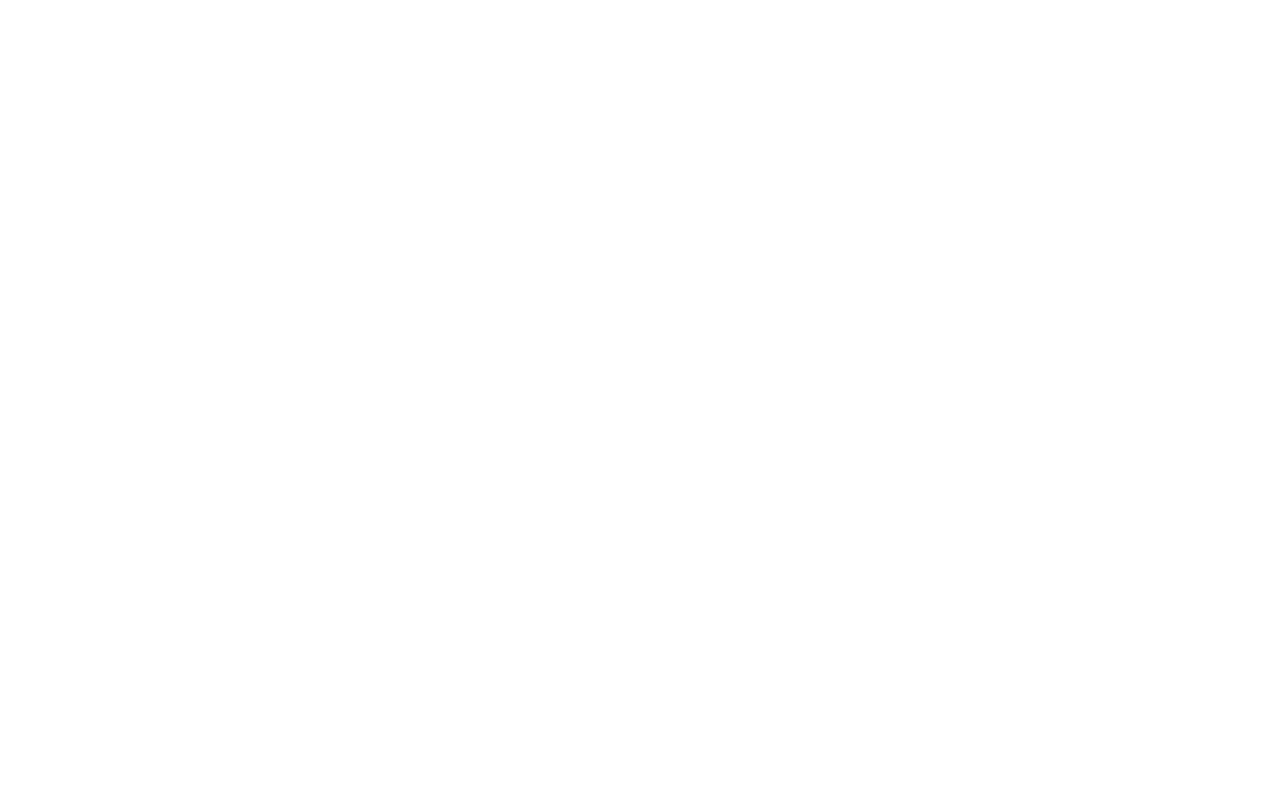
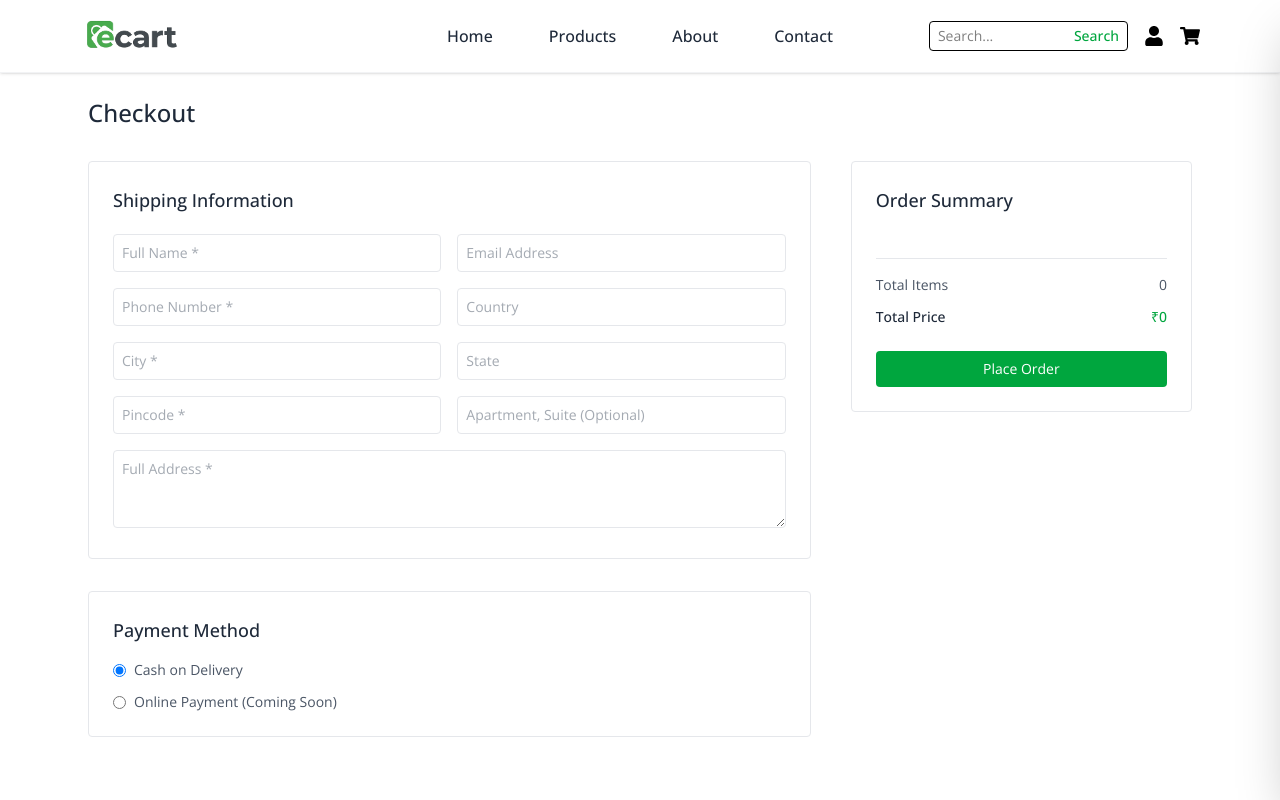
Before and after one commit to saurabhkumarxmpt/mern-ecommerce-app, a React app in the folder frontend/: page /checkout in a window 1280 px wide. Before the commit this address had no page. Shown: the top 800 px of the page. Built offline with nearby package versions, Linux system fonts and the light colour scheme; the HTML template or start-up script is replaced by a standard one.

Commit message:
make the checkout ui

```diff
--- a/frontend/src/components/home/FeaturedProducts.jsx
+++ b/frontend/src/components/home/FeaturedProducts.jsx
@@ -1,10 +1,14 @@
 import React,{useState,useEffect} from 'react';
 import { HomePage }from '../../services/HomePageServices';
+import { Link } from 'react-router-dom';
+import { useCart } from '../../context/CartContext';
 
 const FeaturedProducts = () => {
 
     const [featuredProducts, setFeaturedProducts] = useState([]);
     const[loading,setloading]=useState(true);
+    const {addToCart,setIsMiniCartOpen} =useCart();
+
 
     useEffect(()=>{
 
@@ -34,19 +38,24 @@ const FeaturedProducts = () => {
             Featured <span className="text-green-700">Products</span>
           </h2>
 
+          <Link to={'/products'}>
           <button className="bg-green-600 text-white px-4 py-2 rounded-md hover:bg-green-700 transition cursor-pointer">
             View All Products →
           </button>
+          </Link>
         </div>
 
         {/* Grid */}
         <div className="grid grid-cols-2 md:grid-cols-3 lg:grid-cols-4 gap-8">
 
           {featuredProducts.map((product) => (
+
             <div
               key={product.id}
+
               className="bg-gray-100 p-4 rounded-sm shadow hover:shadow-md transition duration-300 hover:-translate-y-1"
             >
+               <Link to={`/products/${product._id}`}>
               <div className="flex justify-center mb-4">
                 <img
                   src={product.images[0]}
@@ -55,17 +64,25 @@ const FeaturedProducts = () => {
                 />
               </div>
 
+
               <h3 className="text-sm font-medium mb-2">
                 {product.name}
               </h3>
-
-              <p className="text-[13px] py-1 text-green-600">category/{product.category}</p>
+              </Link>
+              <Link to={`/products?category=${product.category}`}>
+              <p className="text-[13px] py-1 text-green-600 hover:underline">category/{product.category}</p>
+              </Link>
 
               <p className="font-semibold text-gray-800 mb-3">
                 Rs.{product.price}/-
               </p>
 
-              <button className="w-full bg-green-600 text-white py-2 rounded-md hover:bg-green-700 transition">
+              <button
+              onClick={()=>{
+                addToCart(product,1),
+                setIsMiniCartOpen(true)
+              }}
+              className="w-full bg-green-600 text-white py-2 rounded-md hover:bg-green-700 transition">
                 Add to Cart
               </button>
             </div>
--- a/frontend/src/components/layout/Navbar.jsx
+++ b/frontend/src/components/layout/Navbar.jsx
@@ -65,18 +65,18 @@ const Navbar = () => {
 
 
           <Link to="/register">
-            <FaUser className="cursor-pointer hover:text-green-600 transition duration-300" />
+            <FaUser className="cursor-pointer hover:text-green-600 transition duration-300" size={20} />
           </Link>
          <button
         onClick={() => setIsMiniCartOpen(true)}
         className="relative"
-      >
-        <FaShoppingCart size={24} />
+        >
+          <FaShoppingCart size={20} />
 
-        {totalItems > 0 && (
-          <span className="absolute -top-2 -right-2 bg-red-500 text-white text-xs px-2 py-[2px] rounded-full">
-            {totalItems}
-          </span>
+          {totalItems > 0 && (
+            <span className="absolute -top-3 -right-3 bg-green-600 text-white text-[10px] px-2 py-[2px] rounded-full">
+              {totalItems}
+            </span>
         )}
       </button>
         </div>
--- a/frontend/src/components/layout/UserLayout.jsx
+++ b/frontend/src/components/layout/UserLayout.jsx
@@ -6,14 +6,10 @@ import MiniCart from "../home/MiniCart";
 
 const Layout=()=>{
 
-    const [isMiniCartOpen, setIsMiniCartOpen] = useState(false);
     return(
         <>
-        <Navbar setIsMiniCartOpen={setIsMiniCartOpen}/>
-        <MiniCart
-        isOpen={isMiniCartOpen}
-        setIsOpen={setIsMiniCartOpen}
-      />
+        <Navbar/>
+        <MiniCart/>
         <Outlet/>
         <Footer/>
         </>
--- /dev/null
+++ b/frontend/src/pages/CheckOutPage.jsx
@@ -0,0 +1,225 @@
+import React, { useState } from "react";
+import { useCart } from "../context/CartContext";
+
+const CheckoutPage = () => {
+  const { cart, totalPrice, totalItems, clearCart } = useCart();
+
+  const [formData, setFormData] = useState({
+    fullName: "",
+    email: "",
+    phone: "",
+    address: "",
+    apartment: "",
+    city: "",
+    state: "",
+    country: "",
+    pincode: "",
+    paymentMethod: "cod",
+  });
+
+  const handleChange = (e) => {
+    setFormData({
+      ...formData,
+      [e.target.name]: e.target.value,
+    });
+  };
+
+  const handlePlaceOrder = () => {
+    if (
+      !formData.fullName ||
+      !formData.phone ||
+      !formData.address ||
+      !formData.city ||
+      !formData.pincode
+    ) {
+      alert("Please fill all required fields");
+      return;
+    }
+
+    alert("Order Placed Successfully 🎉");
+    clearCart();
+  };
+
+  return (
+    <div className="max-w-6xl mx-auto p-6 text-gray-600">
+      <h1 className="text-2xl font-medium mb-8 text-gray-800">
+        Checkout
+      </h1>
+
+      <div className="grid grid-cols-1 lg:grid-cols-3 gap-10">
+
+        {/* LEFT SIDE */}
+        <div className="lg:col-span-2 space-y-8">
+
+          {/* Shipping Information */}
+          <div className="border border-gray-200 rounded-sm p-6">
+            <h2 className="text-lg font-medium mb-5 text-gray-800">
+              Shipping Information
+            </h2>
+
+            <div className="grid grid-cols-1 sm:grid-cols-2 gap-4 text-sm">
+              <input
+                type="text"
+                name="fullName"
+                placeholder="Full Name *"
+                className="border border-gray-200 p-2 rounded-sm"
+                onChange={handleChange}
+              />
+
+              <input
+                type="email"
+                name="email"
+                placeholder="Email Address"
+                className="border border-gray-200 p-2 rounded-sm"
+                onChange={handleChange}
+              />
+
+              <input
+                type="text"
+                name="phone"
+                placeholder="Phone Number *"
+                className="border border-gray-200 p-2 rounded-sm"
+                onChange={handleChange}
+              />
+
+              <input
+                type="text"
+                name="country"
+                placeholder="Country"
+                className="border border-gray-200 p-2 rounded-sm"
+                onChange={handleChange}
+              />
+
+              <input
+                type="text"
+                name="city"
+                placeholder="City *"
+                className="border border-gray-200 p-2 rounded-sm"
+                onChange={handleChange}
+              />
+
+              <input
+                type="text"
+                name="state"
+                placeholder="State"
+                className="border border-gray-200 p-2 rounded-sm"
+                onChange={handleChange}
+              />
+
+              <input
+                type="text"
+                name="pincode"
+                placeholder="Pincode *"
+                className="border border-gray-200 p-2 rounded-sm"
+                onChange={handleChange}
+              />
+
+              <input
+                type="text"
+                name="apartment"
+                placeholder="Apartment, Suite (Optional)"
+                className="border border-gray-200 p-2 rounded-sm"
+                onChange={handleChange}
+              />
+            </div>
+
+            <textarea
+              name="address"
+              placeholder="Full Address *"
+              rows="3"
+              className="border border-gray-200 p-2 rounded-sm w-full mt-4 text-sm"
+              onChange={handleChange}
+            />
+          </div>
+
+          {/* Payment Method */}
+          <div className="border border-gray-200 rounded-sm p-6">
+            <h2 className="text-lg font-medium mb-4 text-gray-800">
+              Payment Method
+            </h2>
+
+            <div className="space-y-3 text-sm">
+              <label className="flex items-center gap-2">
+                <input
+                  type="radio"
+                  name="paymentMethod"
+                  value="cod"
+                  checked={formData.paymentMethod === "cod"}
+                  onChange={handleChange}
+                />
+                Cash on Delivery
+              </label>
+
+              <label className="flex items-center gap-2">
+                <input
+                  type="radio"
+                  name="paymentMethod"
+                  value="online"
+                  onChange={handleChange}
+                />
+                Online Payment (Coming Soon)
+              </label>
+            </div>
+          </div>
+        </div>
+
+        {/* RIGHT SIDE - ORDER SUMMARY */}
+        <div className="border border-gray-200 rounded-sm p-6 h-fit">
+          <h2 className="text-lg font-medium mb-6 text-gray-800">
+            Order Summary
+          </h2>
+
+          <div className="space-y-4 max-h-72 overflow-y-auto">
+            {cart.map((item) => (
+              <div
+                key={item._id}
+                className="flex gap-4 border-b border-gray-200 pb-4"
+              >
+                <img
+                  src={item.images?.[0]}
+                  alt={item.name}
+                  className="w-16 h-16 object-cover rounded-sm border border-gray-200"
+                />
+
+                <div className="flex-1 text-sm">
+                  <p className="font-medium text-gray-800 line-clamp-1">
+                    {item.name}
+                  </p>
+                  <p>
+                    Qty: {item.quantity}
+                  </p>
+                  <p className="mt-1 font-medium text-gray-800">
+                    ₹{item.price * item.quantity}
+                  </p>
+                </div>
+              </div>
+            ))}
+          </div>
+
+          <div className="border-t border-gray-200 mt-5 pt-4 text-sm space-y-3">
+            <div className="flex justify-between">
+              <span>Total Items</span>
+              <span>{totalItems}</span>
+            </div>
+
+            <div className="flex justify-between font-medium text-gray-800">
+              <span>Total Price</span>
+              <span className="text-green-600">
+                ₹{totalPrice}
+              </span>
+            </div>
+          </div>
+
+          <button
+            onClick={handlePlaceOrder}
+            className="w-full bg-green-600 hover:bg-green-700 transition text-white py-2 rounded-sm text-sm mt-6"
+          >
+            Place Order
+          </button>
+        </div>
+      </div>
+    </div>
+  );
+};
+
+export default CheckoutPage;
--- a/frontend/src/routes/AppRoutes.jsx
+++ b/frontend/src/routes/AppRoutes.jsx
@@ -7,6 +7,7 @@ import SignUp from '../features/auth/pages/Register';
 import ProductListning from '../pages/ProductListning';
 import ProductDetails from '../pages/ProductDetail';
 import CartPage from '../pages/CartPage';
+import CheckoutPage from '../pages/CheckOutPage';
 
 const AppRoutes=()=>{
     return(
@@ -17,6 +18,7 @@ const AppRoutes=()=>{
                 <Route path='/register' element={<SignUp/>} />
                 <Route path='/products' element={<ProductListning/>} />
                 <Route path='/cart' element={<CartPage/>} />
+                <Route path='/checkout' element={<CheckoutPage/>} />
                 <Route path='/products/:id' element={<ProductDetails/>} />
             </Route>
         </Routes>
```
Also changed, not shown: frontend/src/components/home/MiniCart.jsx (+72 -23 lines), frontend/src/pages/CartPage.jsx (+29 -36 lines).
